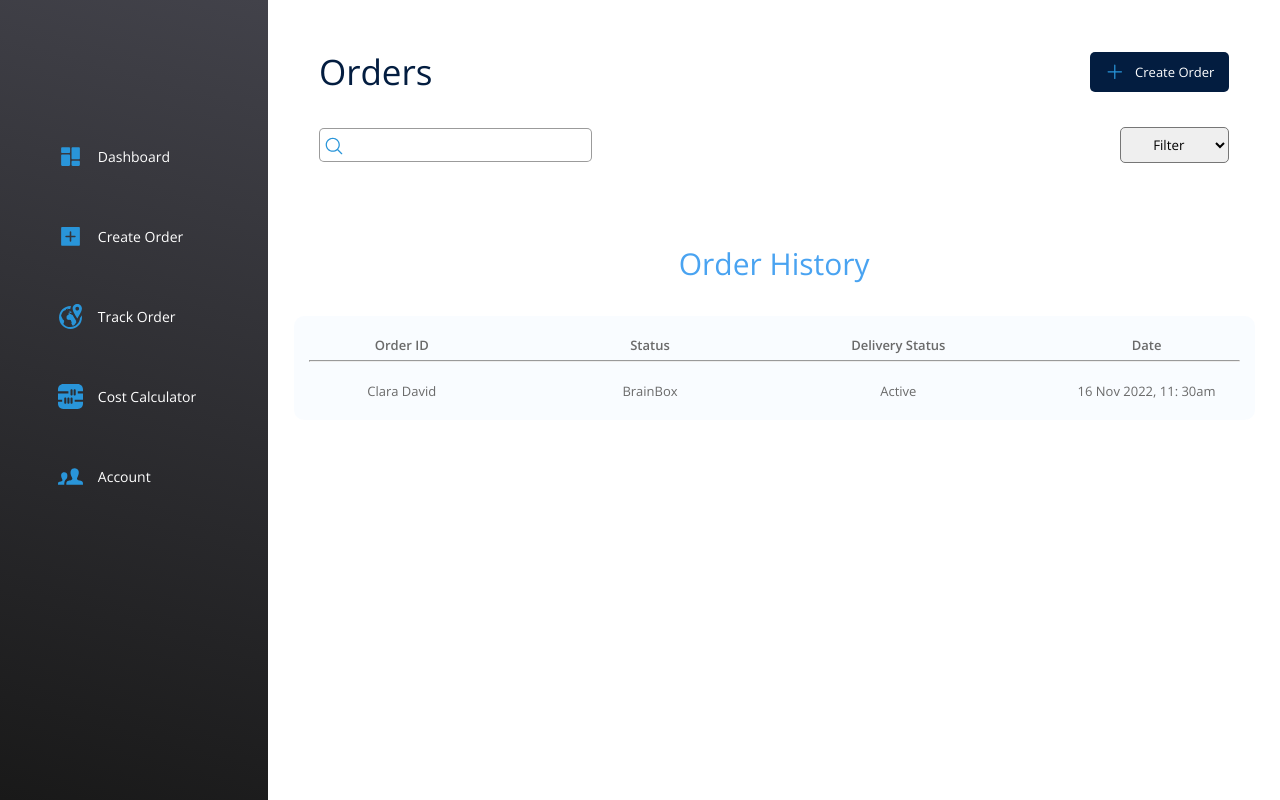
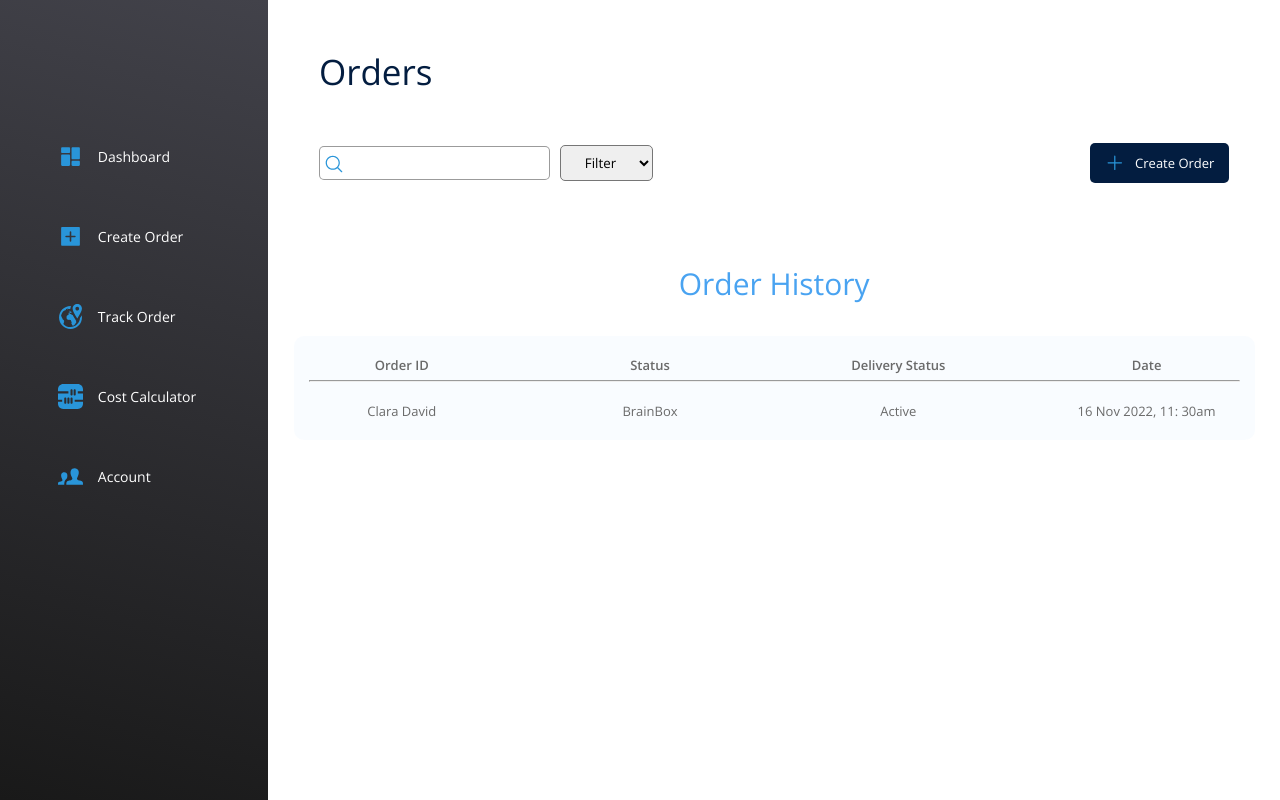
Before and after one commit to rambey-coder/checkit-enterprise, a React (Create React App) app: page /track-order in a window 1280 px wide. Built offline with nearby package versions, Linux system fonts and the light colour scheme; sample sign-in values are in the browser's storage.

Commit message:
refactor:  changed trsck order look

```diff
--- a/src/context/Context.js
+++ b/src/context/Context.js
@@ -37,7 +37,7 @@ const ContextProvider = ({ children }) => {
 
   const emailTest = new RegExp(/\S+@\S+\.\S+/);
   const passwordTest = new RegExp(
-    /^(?=.*\d)(?=.*[a-z])(?=.*[A-Z])[0-9a-zA-Z]{8,}$/
+    /^(?=.*\d)(?=.*[a-z])(?=.*[A-Z])[0-9a-zA-Z]{8,10}$/
   );
   const usernameTest = new RegExp(/^[A-Za-z]{5,29}$/);
 
--- a/src/pages/TrackOrder/TrackOrder.js
+++ b/src/pages/TrackOrder/TrackOrder.js
@@ -13,11 +13,8 @@ const TrackOrder = () => {
         <div className={styles.order}>
           <div className={styles.head}>
             <h2>Orders</h2>
-            <button>
-              <img src={add} alt="add" />
-              Create Order
-            </button>
           </div>
+          <div className={styles.cont}>
             <div className={styles.filter}>
               <div>
                 <input type="text" />
@@ -30,6 +27,12 @@ const TrackOrder = () => {
                 <option value="">Successful</option>
                 <option value="">Cancelled</option>
               </select>
+            </div>
+
+            <button>
+              <img src={add} alt="add" />
+              Create Order
+            </button>
           </div>
         </div>
 
--- a/src/pages/TrackOrder/TrackOrder.module.css
+++ b/src/pages/TrackOrder/TrackOrder.module.css
@@ -27,7 +27,7 @@
   margin: 0;
 }
 
-.head > button {
+.cont > button {
   background: #031d40;
   padding: 10px 15px;
   cursor: pointer;
@@ -41,15 +41,24 @@
   gap: 10px;
 }
 
-.head > button > img {
+.cont > button > img {
   width: 20px;
+}
+
+.cont {
+  display: flex;
+  align-items: center;
+  justify-content: space-between;
+  margin-top: 3rem;
+
 }
 
 .filter {
   display: flex;
   align-items: center;
-  justify-content: space-between;
-  margin-top: 2rem;
+  gap: 10px;
+  width: 40%;
+  flex-grow: 2;
 }
 
 .filter > div {
--- a/src/services/auth.js
+++ b/src/services/auth.js
@@ -19,6 +19,6 @@ export const SignOut = () => {
   localStorage.removeItem("user")
 }
 
-window.onbeforeunload = () => {
-  localStorage.removeItem("user");
-};
+// window.onbeforeunload = () => {
+//   localStorage.removeItem("user");
+// };
```
Lines whose indentation alone changed are shown as unchanged.
